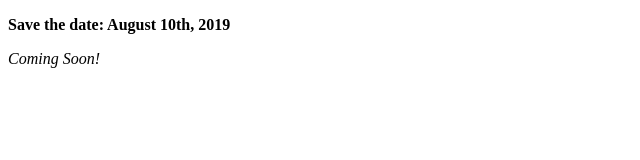
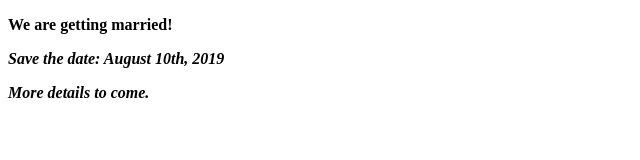
Before and after one commit to dshl/krsytaldash, a plain HTML site: page krystaldash.html in a window 1280 px wide. Shown: the whole page, without its empty margins (0-640 px from the left). Drawn offline with Linux system fonts and the light colour scheme.

```diff
--- a/krystaldash.html
+++ b/krystaldash.html
@@ -1,10 +1,11 @@
 <!DOCTYPE html>
 <html>
   <head>
-  <title>Krystal & Dash Wedding</title>
+  <title>Krystal & Dash</title>
   </head>
   <body>
-    <p><b>Save the date: August 10th, 2019</b></p>
-    <p><em>Coming Soon!</em></p>
+    <p><b>We are getting married!<b></p>
+    <p><em>Save the date: August 10th, 2019</em></p>
+    <p><em>More details to come.</em></p>
   </body>
 </html>
```
